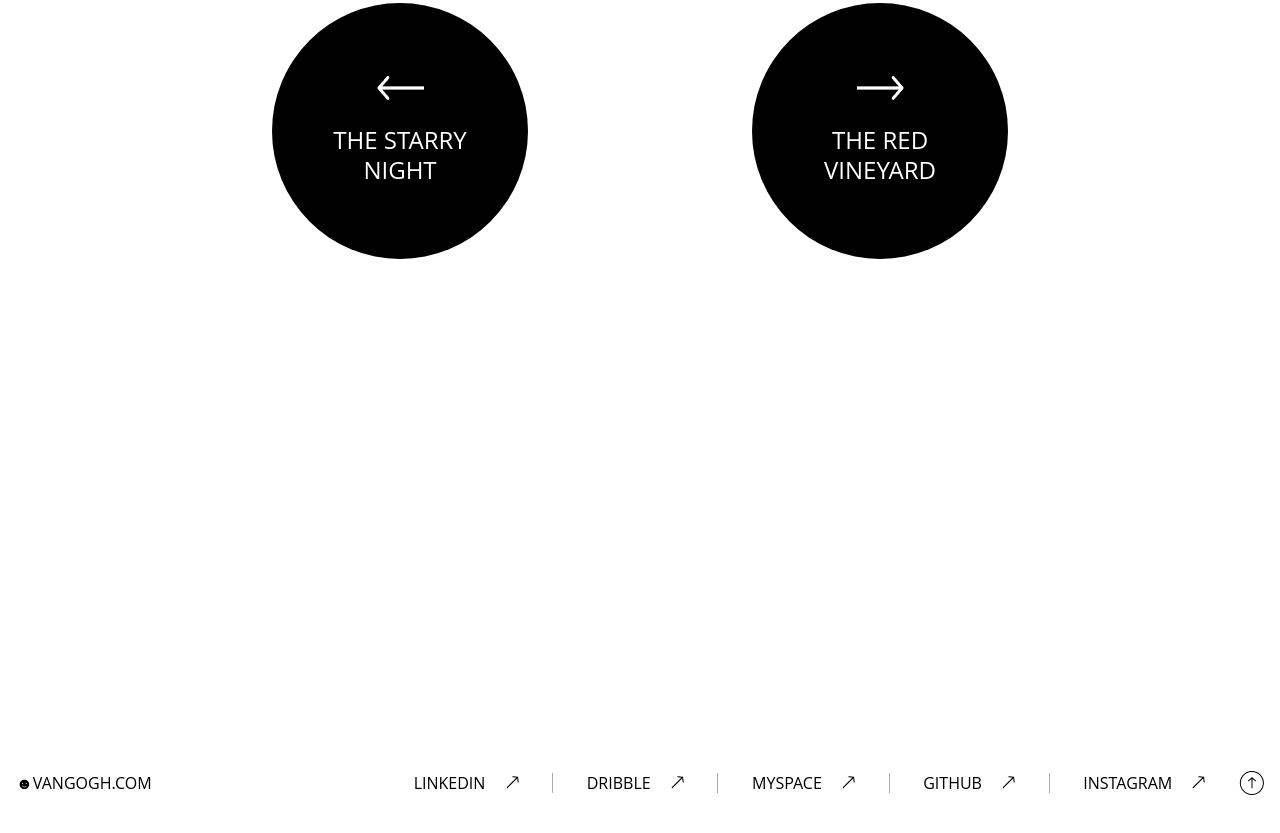
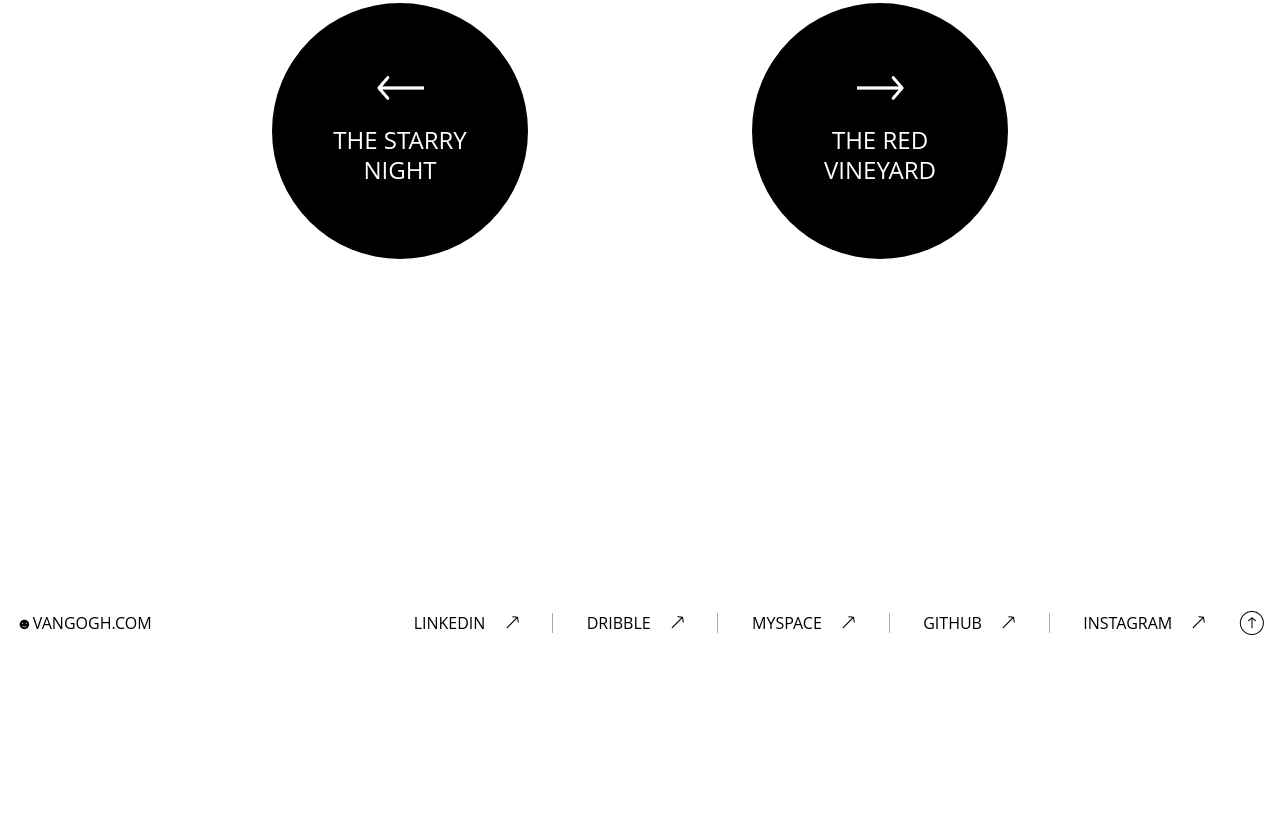
Before and after one commit to BrunoLeandroSousa/testeGramaCC, a plain HTML site: page index.html in a window 1280 px wide. Shown: the part 5013-5846 px from the top of the page. After the commit the page ends 5728 px from the top, so only its background shows below. Drawn offline with nearby package versions, Linux system fonts and the light colour scheme.

Commit message:
feat(footer nav): reduzindo margin

```diff
--- a/css/styles-mobile.css
+++ b/css/styles-mobile.css
@@ -203,17 +203,13 @@ body {
         text-align: center;
         margin-top: 0.4rem;
     }
-}
-
-
-@media (max-width: 1023px){
-    /* footer menu */
-    .main-footer{
-        overflow: hidden;
-    }
 
     .main-footer .footer-social-media{
         flex-direction: column;
+    }
+
+    .main-footer{
+        overflow: hidden;
     }
 
     .main-footer .footer-social-media .social-media-options{
--- a/css/styles.css
+++ b/css/styles.css
@@ -283,8 +283,8 @@ body{
     justify-content: space-between;
     align-items: center;
     width: 80rem;
-    margin-top: 15rem;
-    margin-bottom: 10rem;
+    margin-top: 5rem;
+    margin-bottom: 4rem;
     padding: 1rem;
 }
 
```
